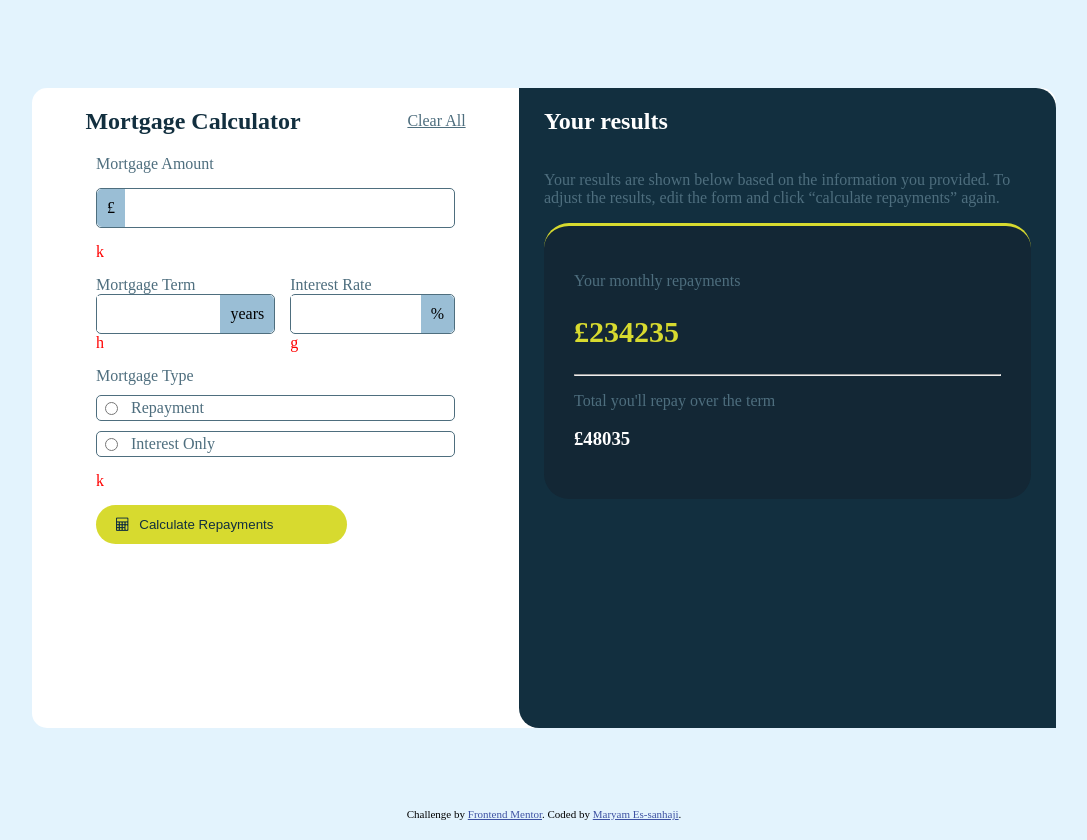
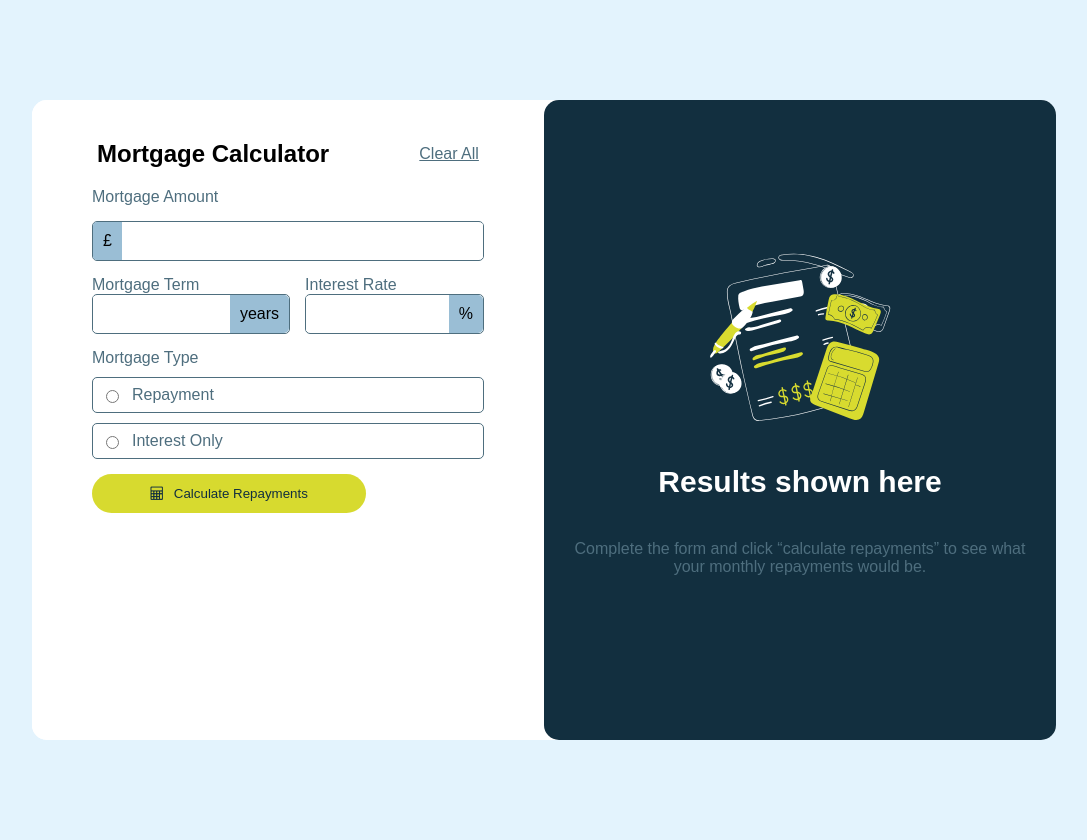
Before and after one commit to Maryamessanhaji/Fristchalange, a plain HTML site: page index.html in a window 1280 px wide. Shown: the whole page, without its empty margins (96-1183 px from the left). Drawn offline with Linux system fonts and the light colour scheme.

```diff
--- a/index.html
+++ b/index.html
@@ -45,7 +45,7 @@
               <span class="icon">£</span>
               <input class="input-field" type="number" id="input"/>
             </div>
-            <p id="demo">k</p>
+            <!-- <p id="demo">k</p> -->
 
             <div class="rate">
               <div class="input-group">
@@ -56,7 +56,7 @@
                     >years</span
                   >
                 </div>
-                <p id="demo">h</p>
+                <!-- <p id="demo">h</p> -->
               </div>
               <div class="input-group">
                 <label for=""> Interest Rate </label>
@@ -66,7 +66,7 @@
                     >%</span
                   >
                 </div>
-                <p id="demo">g</p>
+                <!-- <p id="demo">g</p> -->
               </div>
             </div>
             <div class="input-radio-group">
@@ -81,7 +81,7 @@
                 <label for=""> Interest Only </label>
               </div>
             </div>
-            <p id="demo">k</p>
+            <!-- <p id="demo">k</p> -->
             <div class="input-icons" style="border: none">
               <button class="button">
                 <i class="fa fa-calculator" aria-hidden="true"></i>
@@ -91,20 +91,20 @@
           </form>
         </section>
         <!-- Empty results start -->
-        <!-- <section class="right">
+        <section class="right">
           <img src="/assets/images/illustration-empty.svg" alt="" />
           <h2>Results shown here</h2>
           <p>
             Complete the form and click “calculate repayments” to see what your
             monthly repayments would be.
           </p>
-        </section> -->
+        </section>
 
 
     <!-- Empty results end -->
 
     <!-- Completed results start -->
-    <section class="right1">
+    <!-- <section class="right1">
       <h2>Your results</h2>
       <p>
         Your results are shown below based on the information you provided. To
@@ -118,7 +118,7 @@
         <p> Total you'll repay over the term</p>
         <h3>£48035</h3>
       </div>
-    </section>
+    </section> -->
   </div>
 </div>
 
@@ -126,11 +126,11 @@
 
     <!-- Completed results end -->
 
-    <div class="attribution">
+    <!-- <div class="attribution">
       Challenge by
       <a href="https://www.frontendmentor.io?ref=challenge">Frontend Mentor</a>.
       Coded by <a href="#">Maryam Es-sanhaji</a>.
-    </div>
+    </div> -->
     <script src="/script.js"></script>
   </body>
 </html>
--- a/style.css
+++ b/style.css
@@ -1,47 +1,68 @@
 body {
     background-color: hsl(202, 86%, 94%);
+    margin: 0;
+    font-family: sans-serif;
+
+}
 
 .containers {
     display: flex;
+    align-items: center;
     justify-content: center;
-        align-items: center;
-        height: 100vh;
+    flex-direction: column;
+    padding: 20px;
+}
 
-    }
 .container {
-        display: flex;
     width: 80vw;
     height: 80vh;
     border-radius: 15px;
     background-color: hsl(0, 0%, 100%);
+    display: flex;
+    flex-direction: column;
+    width: 100%;
+}
 
 .left {
+    width: 100%;
+    border-radius: 15px;
+    background-color: hsl(0, 0%, 100%);
+    padding: 20px;
+    box-sizing: border-box;
+
+}
+
+.right {
+    width: 100%;
+    border-radius: 15px;
     display: flex;
     flex-direction: column;
-            width: 40vw;
-
-            .title {
-                display: flex;
-                justify-content: space-around;
+    justify-content: center;
     align-items: center;
-
-                h2 {
-                    color: hsl(202, 55%, 16%);
+    background-color: hsl(202, 55%, 16%);
+    padding: 20px;
+    box-sizing: border-box;
 }
 
-                a {
-                    color: hsl(200, 24%, 40%);
-                }
+.right1 {
+    width: 100%;
+    border-radius: 15px;
+    background-color: hsl(202, 55%, 16%);
+    padding: 20px;
+    box-sizing: border-box;
 }
 
-            form {
+/* Left Section Styles */
+
+
+.left form {
     display: flex;
     flex-direction: column;
-                margin-left: 64px;
-                margin-right: 64px;
     gap: 15px;
+}
 
-                label {
+label,
+a {
     color: hsl(200, 24%, 40%);
 }
 
@@ -50,167 +71,160 @@
     align-items: center;
     border-radius: 5px;
     border: 1px solid hsl(200, 24%, 40%);
+    overflow: hidden;
 }
 
 .input-icons span {
-                    /* position: absolute; */
     background-color: hsl(203, 41%, 72%);
-                    border-radius: 5px 0px 0px 5px;
-                }
-                .icon {
     padding: 10px;
 }
+
 .input-field {
-                    width: 80%;
+    width: 100%;
     padding: 10px;
     border: none;
 }
+
 .rate {
     display: flex;
+    flex-direction: column;
     gap: 15px;
 }
+
 .input-group {
     display: flex;
     flex-direction: column;
-                    /* gap: 10px; */
 }
-
-
-                .input-radio {
-                    display: flex;
-                    justify-content: flex-start;
-                    align-items: start;
-                    gap: 10px;
-                    padding: 3px;
-                    border: 1px solid hsl(200, 24%, 40%);
-                    border-radius: 5px;
-                }
-                .input-radio:hover {
-                    cursor: pointer;
-                    border: 1px solid hsl(61, 70%, 52%);
-                }
-
-                /* .input-icons:active {
-                    background-color: hsl(61, 70%, 52%);
-                } */
 
 .input-radio-group {
     display: flex;
     flex-direction: column;
     gap: 10px;
-                    width: 100%;
 }
-               #demo{
-                color: red;
-                padding: 0px;
-                margin: 0px;
+
+.input-radio {
+    display: flex;
+    align-items: center;
+    gap: 10px;
+    border: 1px solid hsl(200, 24%, 40%);
+    padding: 8px;
+    border-radius: 5px;
+}
+
+.input-radio:hover {
+    cursor: pointer;
+    border-color: hsl(61, 70%, 52%);
 }
 
 .button {
-                    width: 70%;
+    width: 100%;
     display: flex;
+    justify-content: center;
     align-items: center;
     gap: 10px;
     background-color: hsl(61, 70%, 52%);
     color: hsl(202, 55%, 16%);
     border: none;
-                    padding: 12px 20px;
+    padding: 12px;
     border-radius: 20px;
 }
-
 
 .button:hover {
     background-color: hsl(61, 70%, 69%);
     cursor: pointer;
-
 }
 
-                input:hover{
-                    cursor: pointer;
+#demo {
+    color: red;
+    margin: 0;
+    padding: 0;
 }
 
+/* Right Section Styles */
+.right1 {
+    background-color: hsl(202, 55%, 16%);
+    color: white;
+}
 
+.right1 h1 {
+    color: hsl(61, 70%, 52%);
+    font-size: 30px;
 }
-        }
-        .right {
-            border-radius: 0px 20px;
-            display: flex;
-            flex-direction: column;
-            align-items: center;
-            justify-content: center;
-            color: hsl(0, 0%, 100%);
-            background-color: hsl(202, 55%, 16%);
-            width: 40vw;
-            p {
-                text-align: center;
+
+.right1 p {
     color: hsl(200, 24%, 40%);
 }
 
-        }
-        .right1{
-            border-radius: 0px 20px;
-            display: flex;
-            flex-direction: column;
-            color: hsl(0, 0%, 100%);
-            background-color: hsl(202, 55%, 16%);
-            width: 40vw;
-            padding-left: 25px;
-            padding-right: 25px;
-            h1{
-                color:  hsl(61, 70%, 52%);
+.right h2 {
+    color: white;
     font-size: 30px;
 }
-            p{
+
+.right p {
     color: hsl(200, 24%, 40%);
+    text-align: center;
 }
-            .card{
+
+.card {
     border-top: 3px solid hsl(61, 70%, 52%);
     border-radius: 25px;
     background-color: hsl(204, 48%, 14%);
     padding: 30px;
+    margin-top: 10px;
+}
 
+.attribution {
+    font-size: 11px;
+    text-align: center;
+    margin-top: 20px;
 }
+
+input:hover {
+    cursor: pointer;
 }
+
+/* ========== Desktop Styles ========== */
+@media only screen and (min-width: 768px) {
+    .containers {
+        display: flex;
+        justify-content: center;
+        align-items: center;
+        height: 100vh;
     }
-}
-@media only screen and (max-width: 600px) {
-    body {
-        background-color: red;
-
 
     .container {
-            display: flex;
-            flex-direction: column;
+        flex-direction: row;
+        width: 80vw;
+        height: 80vh;
+    }
 
-            .left {
+    .left,
+    .right1,.right {
+        width: 50%;
+        height: 100%;
+    }
 
+    .right1 {
+        padding: 40px;
+    }
+
+    .left form {
+        margin-left: 40px;
+        margin-right: 40px;
+    }
 
     .title {
         display: flex;
-                    flex-direction: column;
+        flex-direction: row;
+        justify-content: space-around;
+        align-items: center;
     }
 
-                form {
-
-
-
-
-
     .rate {
-                        display: flex;
-                        flex-direction: column;
+        flex-direction: row;
     }
 
-
-
-
-
-
-
-
+    .button {
+        width: 70%;
     }
 }
-
-        }
-    }
-  }
```
Lines whose indentation alone changed are shown as unchanged.
